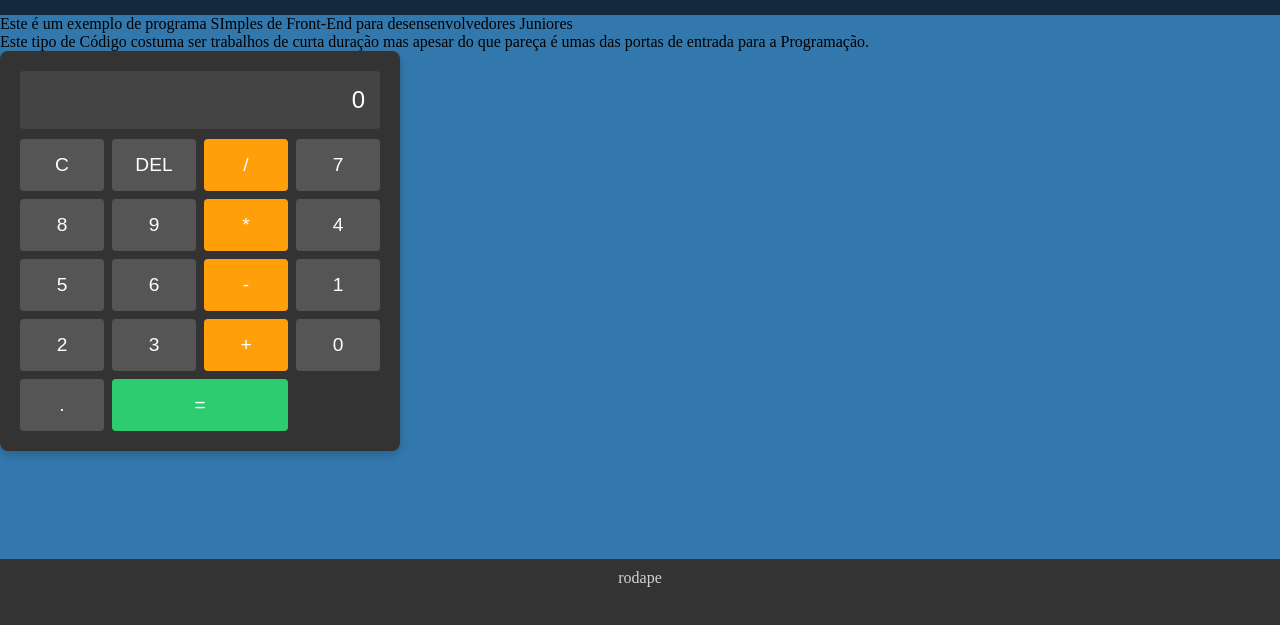
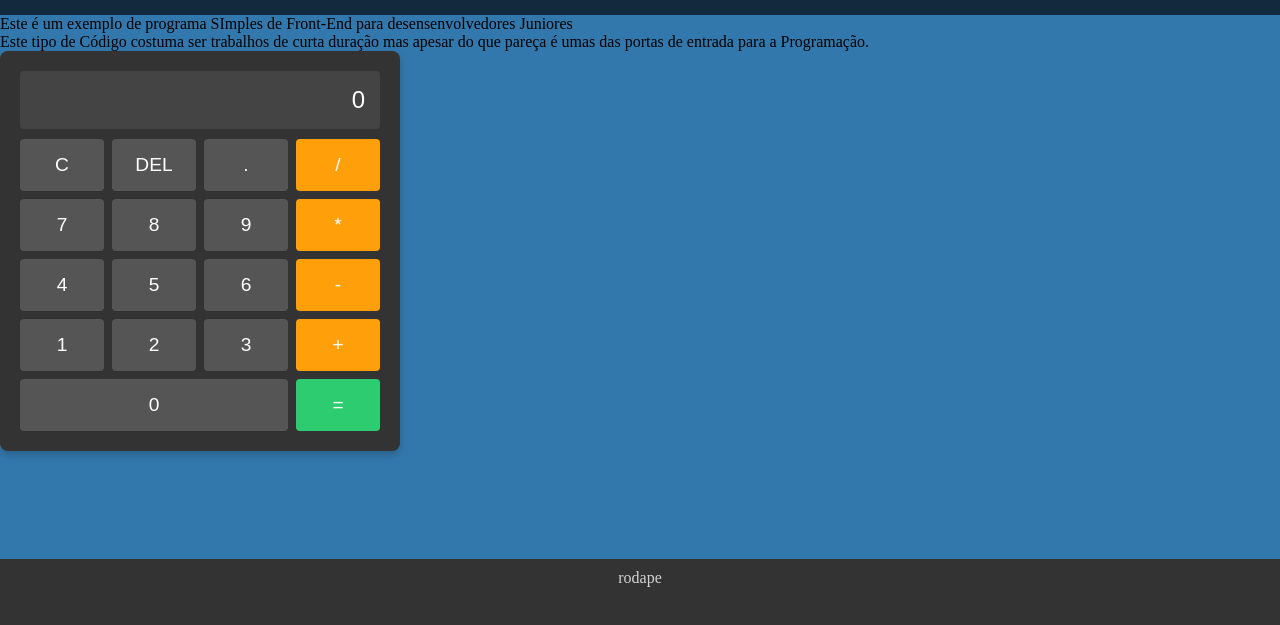
Before and after one commit to matheusmistrineirobraz/School-Work, a plain HTML site: page index.html in a window 1280 px wide. Shown: the part 121-746 px from the top of the page. Drawn offline with Linux system fonts and the light colour scheme.

Commit message:
terminei de editar a calculadora

```diff
--- a/estilo.css
+++ b/estilo.css
@@ -83,8 +83,11 @@ button.operador {
 }
 
 button.igual {
-    grid-column: span 2;
+    grid-column: span 1;
     background-color: #2ecc71;
+}
+button.zero{
+    grid-column: span 3;
 }
 
 button:hover {
--- a/index.html
+++ b/index.html
@@ -17,17 +17,18 @@
 
     </header>
 
+
         <section>
             <p>Este é um exemplo de programa SImples de Front-End para desensenvolvedores Juniores <br>
             Este tipo de Código costuma ser trabalhos de curta duração mas apesar do que pareça é umas das portas de entrada para a Programação.</p>
         </section>
 
-
             <div class="calculadora">
                 <input type="text" id="display" value="0" readonly>
                 <div class="botoes">
                     <button onclick="limparDisplay()">C</button>
-                <button onclick="apagarUltimo()">DEL</button>
+                    <button onclick="apagarUltimo()" >DEL</button>
+                    <button onclick="inserirDecimal('.')">.</button>
                     <button class="operador" onclick="inserirOperador('/')">/</button>
                     <button onclick="inserirNumero('7')">7</button>
                     <button onclick="inserirNumero('8')">8</button>
@@ -41,8 +42,7 @@
                     <button onclick="inserirNumero('2')">2</button>
                     <button onclick="inserirNumero('3')">3</button>
                     <button class="operador" onclick="inserirOperador('+')">+</button>
-                <button onclick="inserirNumero('0')">0</button>
-                <button onclick="inserirDecimal('.')">.</button>
+                    <button onclick="inserirNumero('0')" class="zero">0</button>
                     <button class="igual" onclick="calcular()">=</button>
                 </div>
             </div>
```
Lines whose indentation alone changed are shown as unchanged.
